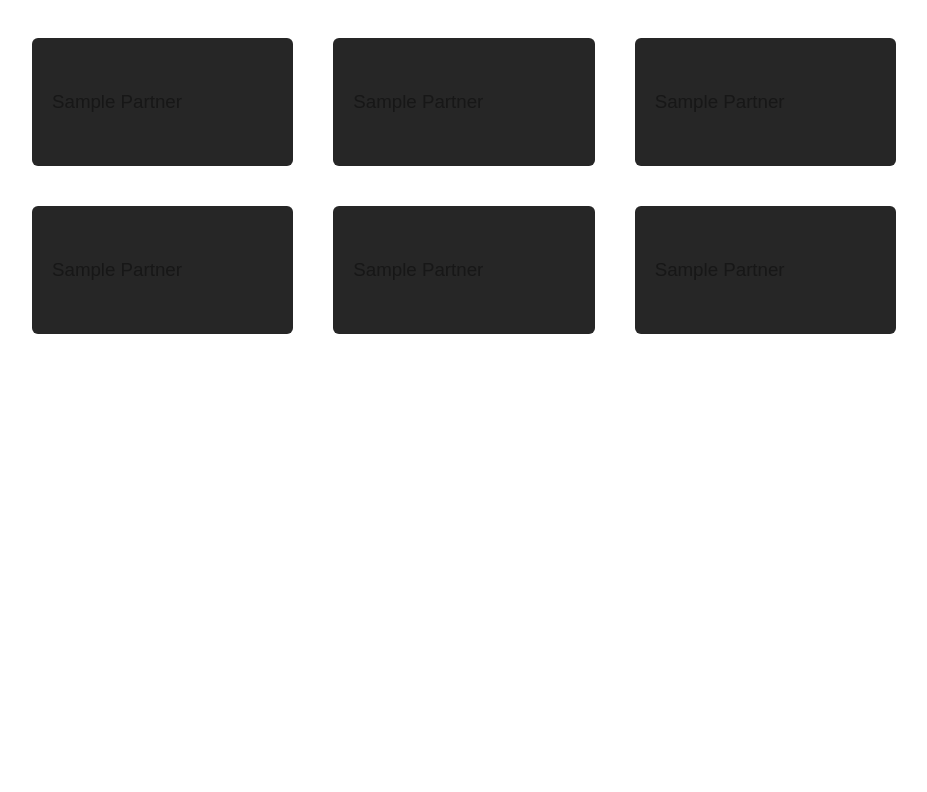
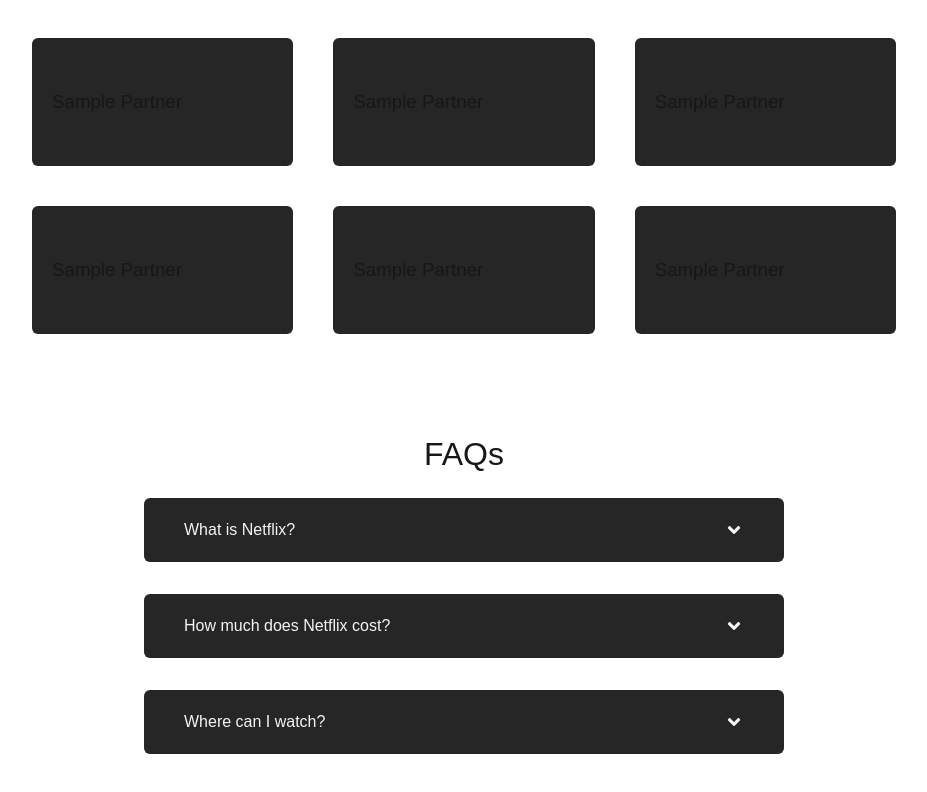
Before and after one commit to JoseArron/central-launch, a Next.js app: page / in a window 1280 px wide. Shown: the part 3042-3834 px from the top of the page, without its empty margins (176-1103 px from the left). Before the commit the page ends 3520 px from the top, so only its background shows below. Built offline with nearby package versions, Linux system fonts and the light colour scheme.

Commit message:
[Added] FAQs section

```diff
--- /dev/null
+++ b/src/components/FAQ.tsx
@@ -0,0 +1,37 @@
+"use client";
+
+import { useState } from "react";
+import { FaAngleDown, FaAngleUp } from "react-icons/fa";
+
+interface FAQProps {
+  question: string;
+  answer: string;
+}
+
+const FAQ = ({ question, answer }: FAQProps) => {
+  const [isOpen, setIsOpen] = useState(false);
+
+  return (
+    <div className="flex flex-col bg-neutral-800 w-full rounded-md px-5 mb-4">
+      <div>
+        <button
+          className="w-full text-start text-neutral-100 p-5 rounded-md flex justify-between items-center"
+          onClick={() => setIsOpen(!isOpen)}
+        >
+          <p>{question}</p>
+
+          {isOpen ? <FaAngleUp size={20} /> : <FaAngleDown size={20} />}
+        </button>
+      </div>
+      <div
+        className={`overflow-hidden transition-all duration-300 ease-in-out px-5 ${
+          isOpen ? "max-h-96 pb-5" : "max-h-0 p-0"
+        }`}
+      >
+        {answer}
+      </div>
+    </div>
+  );
+};
+
+export default FAQ;
--- a/src/components/sections/FAQs.tsx
+++ b/src/components/sections/FAQs.tsx
@@ -1,7 +1,37 @@
+import FAQ from "../FAQ";
+
+type FaqsProps = {
+  question: string;
+  answer: string;
+}[];
+
+const faqs: FaqsProps = [
+  {
+    question: "What is Netflix?",
+    answer:
+      "Lorem ipsum dolor, sit amet consectetur adipisicing elit. Culpa vel aliquam odit sunt illo, quibusdam adipisci quod ad in. Sequi, omnis expedita laborum harum dolorum obcaecati nulla error aliquid! Unde.",
+  },
+  {
+    question: "How much does Netflix cost?",
+    answer:
+      "Lorem ipsum dolor, sit amet consectetur adipisicing elit. Culpa vel aliquam odit sunt illo, quibusdam adipisci quod ad in. Sequi, omnis expedita laborum harum dolorum obcaecati nulla error aliquid! Unde.",
+  },
+  {
+    question: "Where can I watch?",
+    answer:
+      "Lorem ipsum dolor, sit amet consectetur adipisicing elit. Culpa vel aliquam odit sunt illo, quibusdam adipisci quod ad in. Sequi, omnis expedita laborum harum dolorum obcaecati nulla error aliquid! Unde.",
+  },
+];
+
 export default function FAQs() {
   return (
-    <div className="flex flex-col items-center justify-center py-12 px-4 md:px-12 lg:px-24 xl:px-36">
-
+    <div className="flex flex-col items-center justify-center py-12 px-4 md:px-12 lg:px-24 xl:px-36 w-full gap-5">
+      <h1>FAQs</h1>
+      <div className="flex flex-col gap-4 items-center justify-center w-full max-w-screen-sm">
+        {faqs.map(({ question, answer }, idx) => (
+          <FAQ question={question} answer={answer} key={idx} />
+        ))}
+      </div>
     </div>
-  )
+  );
 }
```
Also changed, not shown: package.json (+5 -4 lines), 1 other file (tests, documents, lock files or other folders).
